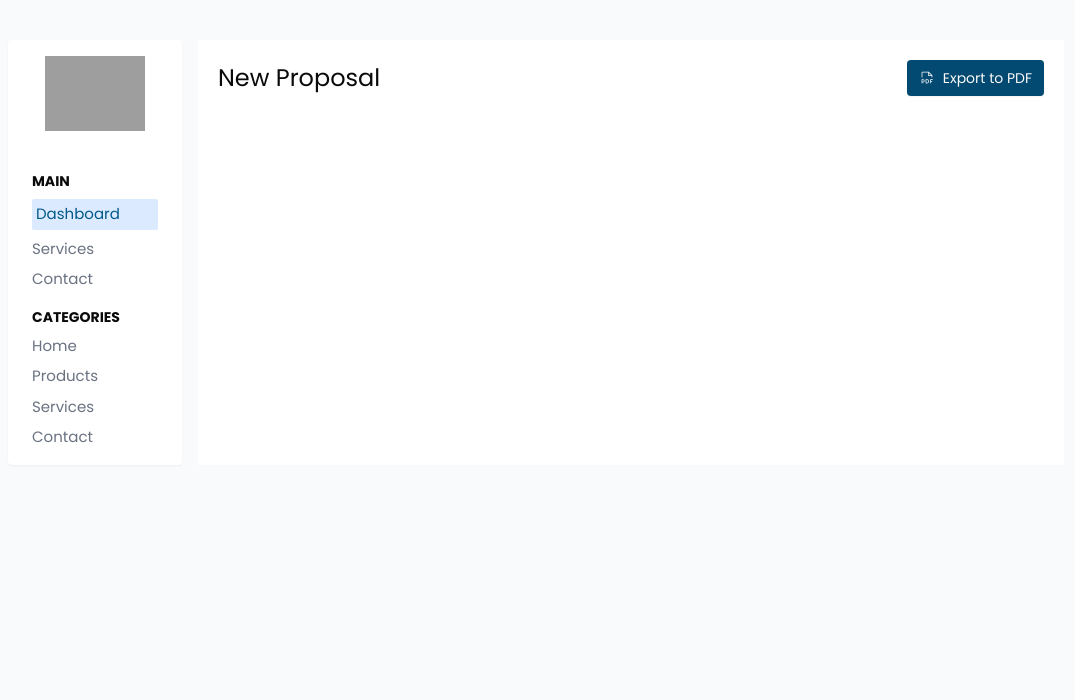
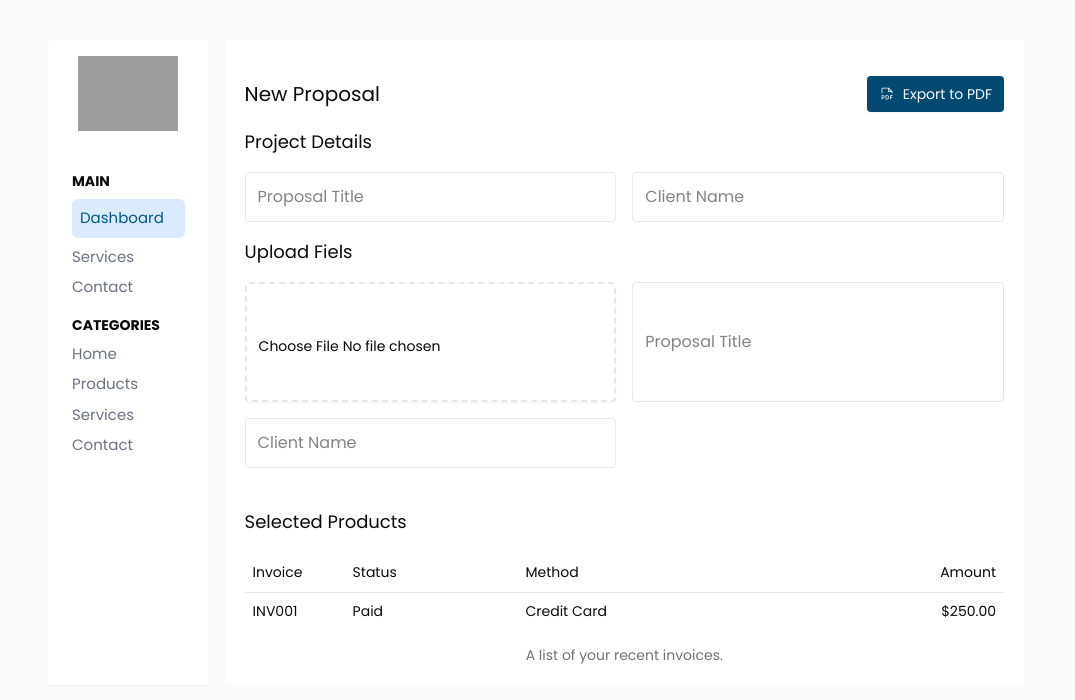
Before and after one commit to sherifelkady/hatchsanitray, a Next.js app: page /proposal in a window 1280 px wide. Shown: the top 700 px of the page, without its empty margins (104-1179 px from the left). Built offline with nearby package versions, Linux system fonts and the light colour scheme; grey boxes are pictures that could not be loaded.

Commit message:
30-6 commit

```diff
--- a/app/proposal/page.js
+++ b/app/proposal/page.js
@@ -2,14 +2,25 @@ import Sidebar from "@/components/Sidebar";
 import { Button } from "@/components/ui/button";
 import { PiFilePdfLight } from "react-icons/pi";
 import React from "react";
+import {
+  Table,
+  TableBody,
+  TableCaption,
+  TableCell,
+  TableFooter,
+  TableHead,
+  TableHeader,
+  TableRow,
+} from "@/components/ui/table";
+import { Input } from "@/components/ui/input";
 
 export default function page() {
   return (
-    <section className="flex justify-between gap-4 px-28 mt-10">
+    <section className="flex justify-between gap-4 px-38 mt-10">
       <Sidebar />
       <main className="bg-white w-5/6 p-5">
-        <div className="head flex justify-between items-center">
-          <h1 className="text-2xl">New Proposal</h1>
+        <div className="head flex justify-between items-center py-4">
+          <h1 className="text-xl">New Proposal</h1>
           <Button
             className={"bg-sky-900 rounded-[4px] px-8 py-3 cursor-pointer"}
           >
@@ -18,8 +29,64 @@ export default function page() {
             Export to PDF
           </Button>
         </div>
-        <div className="proposal-form"></div>
-        <div className="selected-products"></div>
+        {/* ================= Form ================= */}
+        <div className="proposal-form">
+          <form className="flex flex-col gap-4">
+            <h4 className="text-lg">Project Details</h4>
+            <div className="form-grid grid grid-cols-2 gap-4">
+              <input
+                type="text"
+                placeholder="Proposal Title"
+                className="border-gray-200 border p-3 rounded w-[100%]"
+              />
+              <input
+                type="text"
+                placeholder="Client Name"
+                className="border-gray-200 border p-3 rounded w-[100%]"
+              />
+            </div>
+            <h4 className="text-lg">Upload Fiels</h4>
+            <div className="form-grid grid grid-cols-2 gap-4">
+              <Input
+                type="file"
+                placeholder="Proposal Title"
+                className="border-dashed border-2 border-gray-200  h-30 py-12 text-center flex justify-center items-center rounded w-[100%]"
+              />
+              <input
+                type="text"
+                placeholder="Proposal Title"
+                className="border-gray-200 border p-3 rounded w-[100%]"
+              />
+              <input
+                type="text"
+                placeholder="Client Name"
+                className="border-gray-200 border p-3 rounded w-[100%]"
+              />
+            </div>
+          </form>
+        </div>
+        <div className="selected-products mt-10 flex flex-col gap-4">
+          <h4 className="text-lg">Selected Products</h4>
+          <Table>
+            <TableCaption>A list of your recent invoices.</TableCaption>
+            <TableHeader>
+              <TableRow>
+                <TableHead className="w-[100px]">Invoice</TableHead>
+                <TableHead>Status</TableHead>
+                <TableHead>Method</TableHead>
+                <TableHead className="text-right">Amount</TableHead>
+              </TableRow>
+            </TableHeader>
+            <TableBody>
+              <TableRow>
+                <TableCell className="font-medium">INV001</TableCell>
+                <TableCell>Paid</TableCell>
+                <TableCell>Credit Card</TableCell>
+                <TableCell className="text-right">$250.00</TableCell>
+              </TableRow>
+            </TableBody>
+          </Table>
+        </div>
       </main>
     </section>
   );
--- a/components/Sidebar.jsx
+++ b/components/Sidebar.jsx
@@ -11,7 +11,7 @@ export default function Sidebar() {
       <div className="mt-10 mb-4">
         <h3 className=" text-sm font-bold">MAIN</h3>
         <ul className="text-[15px] flex flex-col gap-2 mt-2 text-gray-500">
-          <li className="active  bg-blue-100 text-sky-800 bg-opacity-50 rounded-xs p-1">
+          <li className="active  bg-blue-100 text-sky-800 bg-opacity-50 rounded-sm p-2">
             Dashboard
           </li>
           <li>Services</li>
--- /dev/null
+++ b/components/ui/input.jsx
@@ -0,0 +1,24 @@
+import * as React from "react"
+
+import { cn } from "@/lib/utils"
+
+function Input({
+  className,
+  type,
+  ...props
+}) {
+  return (
+    <input
+      type={type}
+      data-slot="input"
+      className={cn(
+        "file:text-foreground placeholder:text-muted-foreground selection:bg-primary selection:text-primary-foreground dark:bg-input/30 border-input flex h-9 w-full min-w-0 rounded-md border bg-transparent px-3 py-1 text-base shadow-xs transition-[color,box-shadow] outline-none file:inline-flex file:h-7 file:border-0 file:bg-transparent file:text-sm file:font-medium disabled:pointer-events-none disabled:cursor-not-allowed disabled:opacity-50 md:text-sm",
+        "focus-visible:border-ring focus-visible:ring-ring/50 focus-visible:ring-[3px]",
+        "aria-invalid:ring-destructive/20 dark:aria-invalid:ring-destructive/40 aria-invalid:border-destructive",
+        className
+      )}
+      {...props} />
+  );
+}
+
+export { Input }
--- /dev/null
+++ b/components/ui/table.jsx
@@ -0,0 +1,123 @@
+"use client"
+
+import * as React from "react"
+
+import { cn } from "@/lib/utils"
+
+function Table({
+  className,
+  ...props
+}) {
+  return (
+    <div data-slot="table-container" className="relative w-full overflow-x-auto">
+      <table
+        data-slot="table"
+        className={cn("w-full caption-bottom text-sm", className)}
+        {...props} />
+    </div>
+  );
+}
+
+function TableHeader({
+  className,
+  ...props
+}) {
+  return (
+    <thead
+      data-slot="table-header"
+      className={cn("[&_tr]:border-b", className)}
+      {...props} />
+  );
+}
+
+function TableBody({
+  className,
+  ...props
+}) {
+  return (
+    <tbody
+      data-slot="table-body"
+      className={cn("[&_tr:last-child]:border-0", className)}
+      {...props} />
+  );
+}
+
+function TableFooter({
+  className,
+  ...props
+}) {
+  return (
+    <tfoot
+      data-slot="table-footer"
+      className={cn("bg-muted/50 border-t font-medium [&>tr]:last:border-b-0", className)}
+      {...props} />
+  );
+}
+
+function TableRow({
+  className,
+  ...props
+}) {
+  return (
+    <tr
+      data-slot="table-row"
+      className={cn(
+        "hover:bg-muted/50 data-[state=selected]:bg-muted border-b transition-colors",
+        className
+      )}
+      {...props} />
+  );
+}
+
+function TableHead({
+  className,
+  ...props
+}) {
+  return (
+    <th
+      data-slot="table-head"
+      className={cn(
+        "text-foreground h-10 px-2 text-left align-middle font-medium whitespace-nowrap [&:has([role=checkbox])]:pr-0 [&>[role=checkbox]]:translate-y-[2px]",
+        className
+      )}
+      {...props} />
+  );
+}
+
+function TableCell({
+  className,
+  ...props
+}) {
+  return (
+    <td
+      data-slot="table-cell"
+      className={cn(
+        "p-2 align-middle whitespace-nowrap [&:has([role=checkbox])]:pr-0 [&>[role=checkbox]]:translate-y-[2px]",
+        className
+      )}
+      {...props} />
+  );
+}
+
+function TableCaption({
+  className,
+  ...props
+}) {
+  return (
+    <caption
+      data-slot="table-caption"
+      className={cn("text-muted-foreground mt-4 text-sm", className)}
+      {...props} />
+  );
+}
+
+export {
+  Table,
+  TableHeader,
+  TableBody,
+  TableFooter,
+  TableHead,
+  TableRow,
+  TableCell,
+  TableCaption,
+}
```
